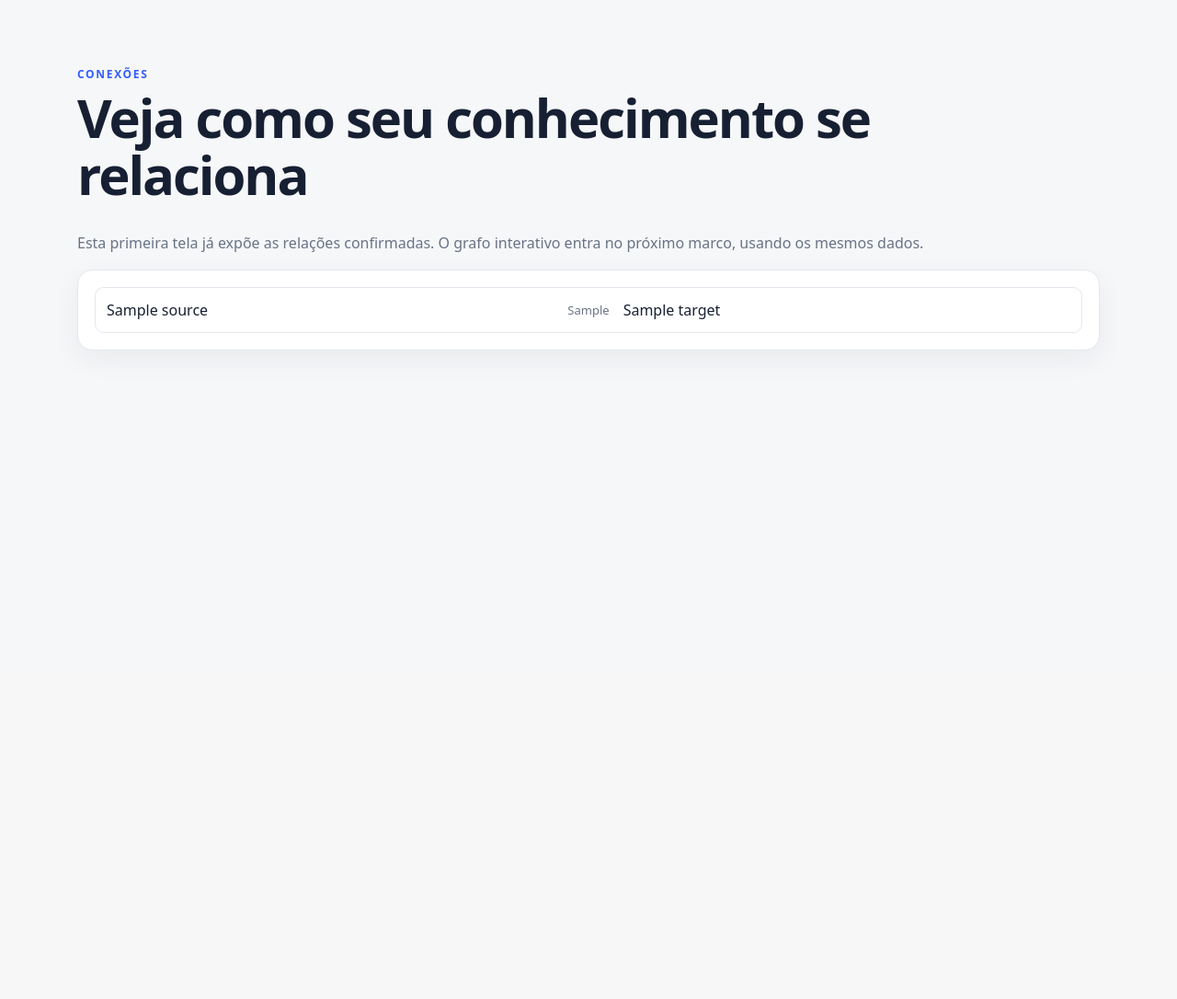
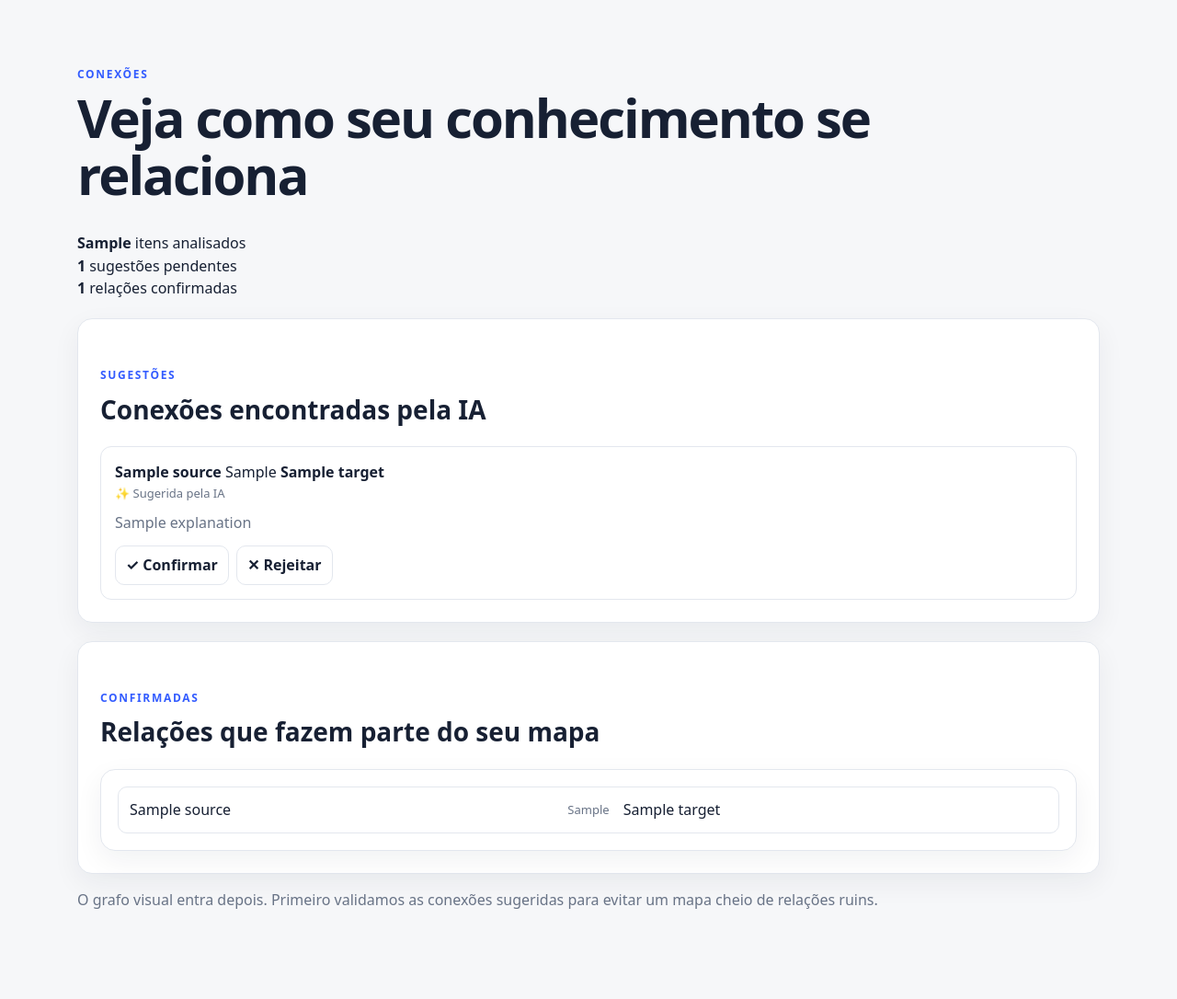
Before and after one commit to ramkar987/segundo_cerebro, a Django app: template templates/knowledge/connections.html in a window 1280 px wide. Shown: the part 68-1154 px from the top of the page at 92% size. Before the commit the page ends 449 px from the top, so only its background shows below. Run offline with Django 5.2, Linux system fonts and the light colour scheme; the template is opened without the code that fills it: most values are stand-ins (such as "Sample title", 1, 10 or a date in 2020); data that the repository does not hold is empty.

Commit message:
Add relation suggestion review to connections page

```diff
--- a/templates/knowledge/connections.html
+++ b/templates/knowledge/connections.html
@@ -1,11 +1,101 @@
 {% extends 'base.html' %}
 {% block title %}Conexões · Segundo Cérebro{% endblock %}
 {% block content %}
-<div class="section-head"><div><p class="eyebrow">CONEXÕES</p><h1>Veja como seu conhecimento se relaciona</h1></div></div>
-<p class="muted">Esta primeira tela já expõe as relações confirmadas. O grafo interativo entra no próximo marco, usando os mesmos dados.</p>
-<div class="relations big">
-{% for relation in relations %}
-  <div class="relation-row"><a href="{{ relation.source.get_absolute_url }}">{{ relation.source.title }}</a><span>{{ relation.get_relation_type_display }}</span><a href="{{ relation.target.get_absolute_url }}">{{ relation.target.title }}</a></div>
-{% empty %}<div class="empty">Nenhuma relação confirmada ainda.</div>{% endfor %}
+<div class="section-head">
+  <div>
+    <p class="eyebrow">CONEXÕES</p>
+    <h1>Veja como seu conhecimento se relaciona</h1>
+  </div>
 </div>
+
+<div class="connection-stats">
+  <div class="stat-card">
+    <strong>{{ analyzed_items }}</strong>
+    <span>itens analisados</span>
+  </div>
+  <div class="stat-card">
+    <strong>{{ suggested_count }}</strong>
+    <span>sugestões pendentes</span>
+  </div>
+  <div class="stat-card">
+    <strong>{{ confirmed_count }}</strong>
+    <span>relações confirmadas</span>
+  </div>
+</div>
+
+<section class="detail-section">
+  <div class="section-head">
+    <div>
+      <p class="eyebrow">SUGESTÕES</p>
+      <h2>Conexões encontradas pela IA</h2>
+    </div>
+  </div>
+
+  <div class="relations">
+    {% for relation in suggested_relations %}
+      <div class="relation-card">
+        <div class="relation-pair">
+          <a href="{{ relation.source.get_absolute_url }}"><strong>{{ relation.source.title }}</strong></a>
+          <span class="relation-type">{{ relation.get_relation_type_display }}</span>
+          <a href="{{ relation.target.get_absolute_url }}"><strong>{{ relation.target.title }}</strong></a>
+        </div>
+
+        <div class="card-meta">
+          <span>✨ Sugerida pela IA</span>
+          {% if relation.confidence %}
+            <span>confiança {% widthratio relation.confidence 1 100 %}%</span>
+          {% endif %}
+        </div>
+
+        {% if relation.explanation %}
+          <p class="muted">{{ relation.explanation }}</p>
+        {% endif %}
+
+        <div class="relation-actions">
+          <form method="post" action="{% url 'confirm_relation' relation.pk %}">
+            {% csrf_token %}
+            <button type="submit">✓ Confirmar</button>
+          </form>
+          <form method="post" action="{% url 'reject_relation' relation.pk %}">
+            {% csrf_token %}
+            <button type="submit">✕ Rejeitar</button>
+          </form>
+        </div>
+      </div>
+    {% empty %}
+      <div class="empty">
+        {% if analyzed_items < 2 %}
+          São necessários pelo menos 2 conteúdos analisados para descobrir relações.
+        {% else %}
+          Ainda não há sugestões pendentes. O sistema só cria conexões quando encontra uma relação suficientemente forte.
+        {% endif %}
+      </div>
+    {% endfor %}
+  </div>
+</section>
+
+<section class="detail-section">
+  <div class="section-head">
+    <div>
+      <p class="eyebrow">CONFIRMADAS</p>
+      <h2>Relações que fazem parte do seu mapa</h2>
+    </div>
+  </div>
+
+  <div class="relations big">
+    {% for relation in confirmed_relations %}
+      <div class="relation-row">
+        <a href="{{ relation.source.get_absolute_url }}">{{ relation.source.title }}</a>
+        <span>{{ relation.get_relation_type_display }}</span>
+        <a href="{{ relation.target.get_absolute_url }}">{{ relation.target.title }}</a>
+      </div>
+    {% empty %}
+      <div class="empty">Nenhuma relação confirmada ainda.</div>
+    {% endfor %}
+  </div>
+</section>
+
+<p class="muted connection-footnote">
+  O grafo visual entra depois. Primeiro validamos as conexões sugeridas para evitar um mapa cheio de relações ruins.
+</p>
 {% endblock %}
```
